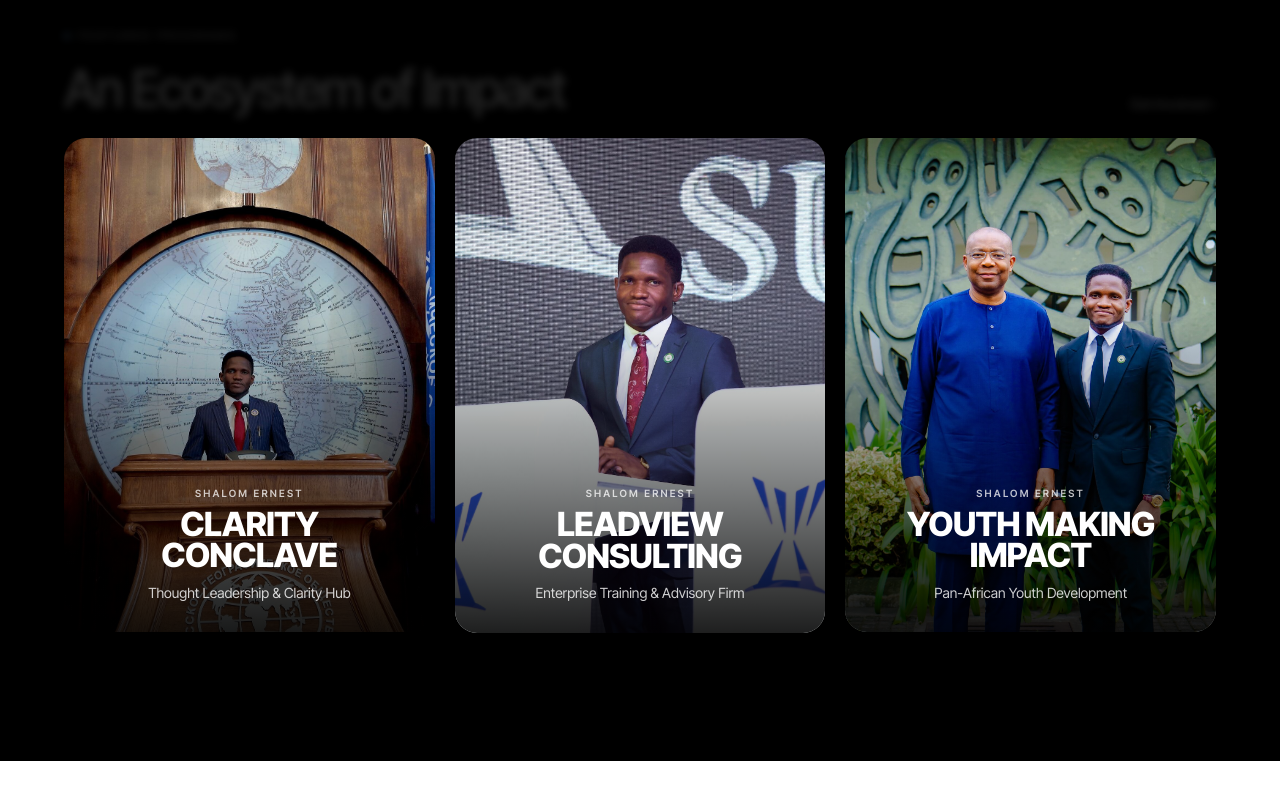
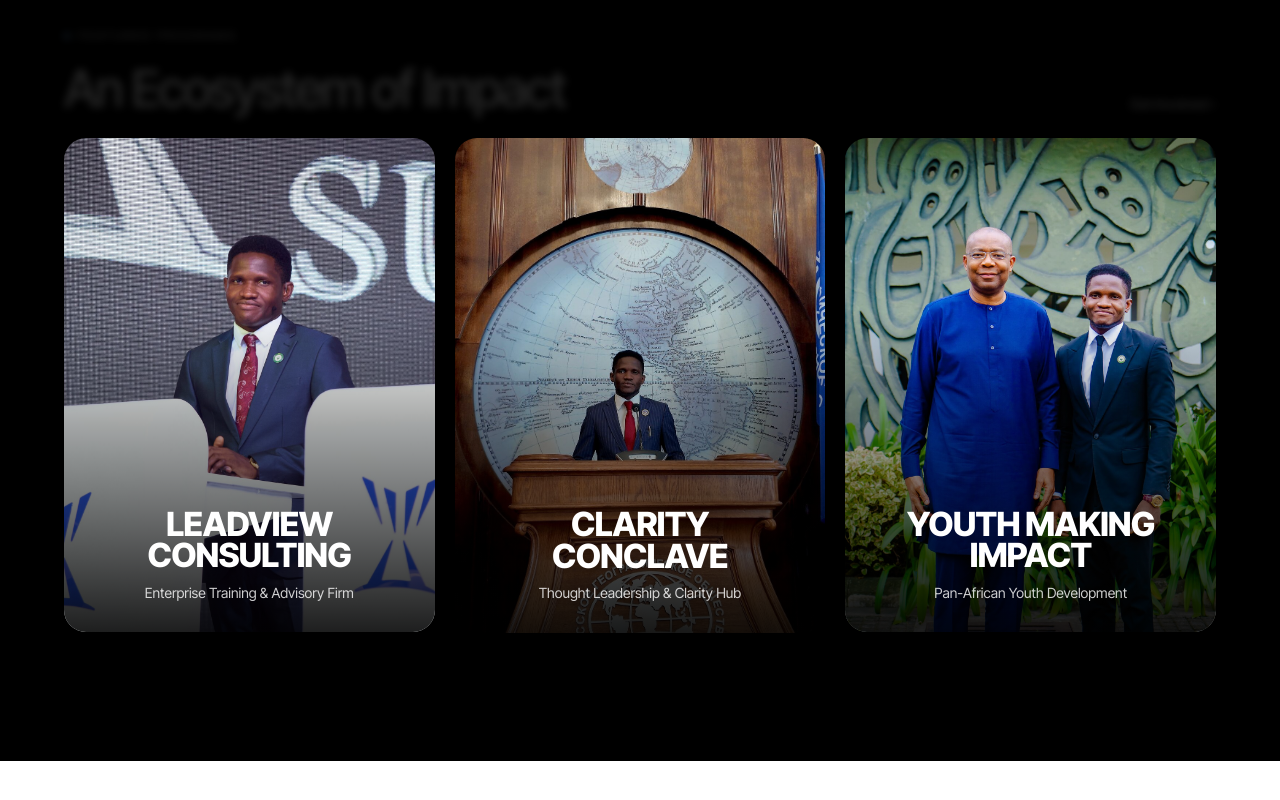
Before and after one commit to Kingsleysam1/sen, a React (Vite) app: page / in a window 1280 px wide. Shown: the part 4411-5211 px from the top of the page. Built offline with nearby package versions, Linux system fonts and the light colour scheme.

Commit message:
Ecosystem of Impact: Leadview first, Clarity Conclave second, YMI third; drop the name label
Co-Authored-By: Claude Opus 5.5 <noreply@anthropic.com>
Claude-Session: https://claude.ai/code/session_01UDskeJGST6Hv6KuPtxFLkk

```diff
--- a/src/components/ProgramsSection.tsx
+++ b/src/components/ProgramsSection.tsx
@@ -11,19 +11,19 @@ interface ProgramsSectionProps {
 const PROGRAMS = [
   {
     number: '01',
+    name: 'Leadview Consulting',
+    tagline: 'Enterprise Training & Advisory Firm',
+    image: PHOTOS.podiumBlue2,
+    alt: 'Shalom Ernest speaking from a podium on stage',
+    position: '50% 30%',
+  },
+  {
+    number: '02',
     name: 'Clarity Conclave',
     tagline: 'Thought Leadership & Clarity Hub',
     image: PHOTOS.worldMap,
     alt: 'Shalom Ernest speaking at a wooden podium in front of a large world map',
     position: '50% 42%',
-  },
-  {
-    number: '02',
-    name: 'Leadview Consulting',
-    tagline: 'Enterprise Training & Advisory Firm',
-    image: PHOTOS.podiumBlue2,
-    alt: 'Shalom Ernest speaking from a podium on stage',
-    position: '50% 30%',
   },
   {
     number: '03',
@@ -84,8 +84,7 @@ export function ProgramsSection({ onOpenBooking }: ProgramsSectionProps) {
                   style={{ background: 'linear-gradient(to top, rgba(0,0,0,0.88) 0%, rgba(0,0,0,0.35) 42%, rgba(0,0,0,0) 65%)' }}
                 />
                 <div className="absolute inset-x-0 bottom-0 p-6 sm:p-7 flex flex-col items-center text-center">
-                  <span className="text-[10px] font-semibold tracking-[0.22em] uppercase text-white/75">Shalom Ernest</span>
-                  <h3 className="mt-2 text-[clamp(26px,2.6vw,34px)] font-extrabold uppercase leading-[0.95] tracking-[-0.02em] text-white">
+                  <h3 className="text-[clamp(26px,2.6vw,34px)] font-extrabold uppercase leading-[0.95] tracking-[-0.02em] text-white">
                     {program.name}
                   </h3>
                   <p className="mt-2.5 text-[14px] text-white/80">{program.tagline}</p>
```
